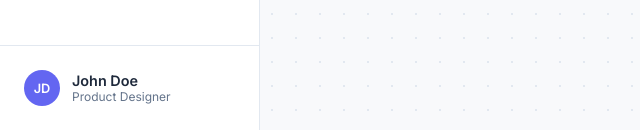
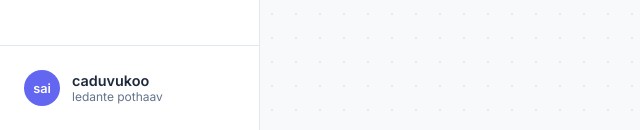
Before and after one commit to prem-000/LearnPath, a plain HTML site: page frontend/index.html in a window 1280 px wide. Shown: the part 670-800 px from the top of the page, 0-640 px from the left. Drawn offline with nearby package versions, Linux system fonts and the light colour scheme.

Commit message:
Update user profile information in index.html

```diff
--- a/frontend/index.html
+++ b/frontend/index.html
@@ -77,10 +77,10 @@
 
             <div class="sidebar-footer">
                 <div class="user-profile">
-                    <div class="avatar">JD</div>
+                    <div class="avatar">sai</div>
                     <div class="user-info">
-                        <span class="name">John Doe</span>
-                        <span class="role">Product Designer</span>
+                        <span class="name">caduvukoo</span>
+                        <span class="role">ledante pothaav</span>
                     </div>
                 </div>
             </div>
```
